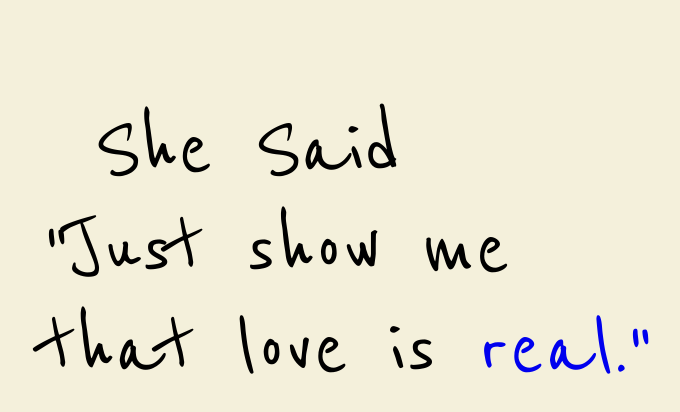
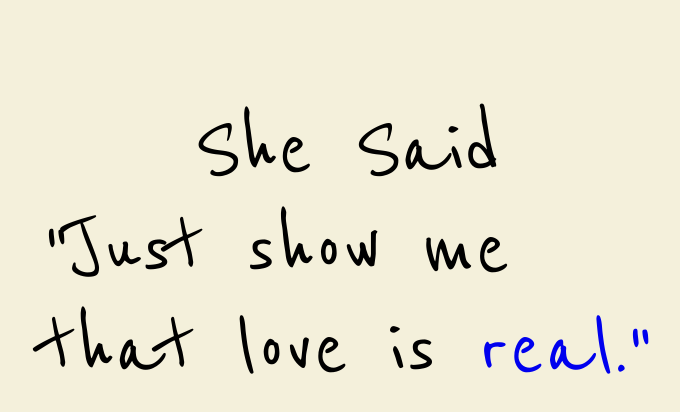
Before and after one commit to jjguanzon2004/projectTwo, a plain HTML site: page index.html in a window 1280 px wide. In both pictures the pointer is over the element "She Said". Shown: the whole page, without its empty margins (6-686 px from the left). Drawn offline with Linux system fonts and the light colour scheme.

Commit message:
Update style.css

```diff
--- a/css/style.css
+++ b/css/style.css
@@ -23,14 +23,12 @@ section {
     position: relative;
 }
 
-div {
-}
 
 .topLeft {
 
 }
 
 .topLeft:hover {
-    transform: translateX(50px);
+    transform: translateX(150px);
 
 }
```
